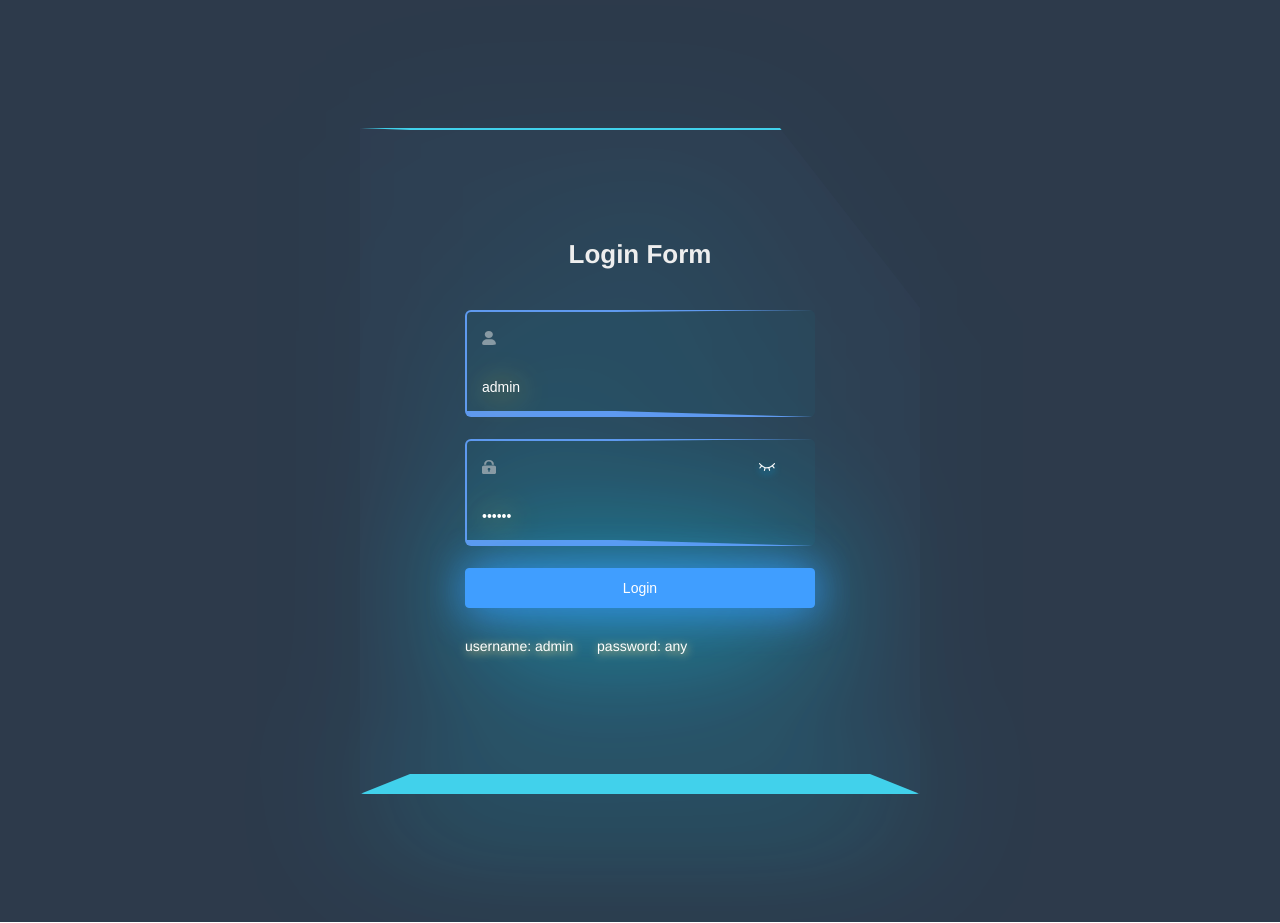
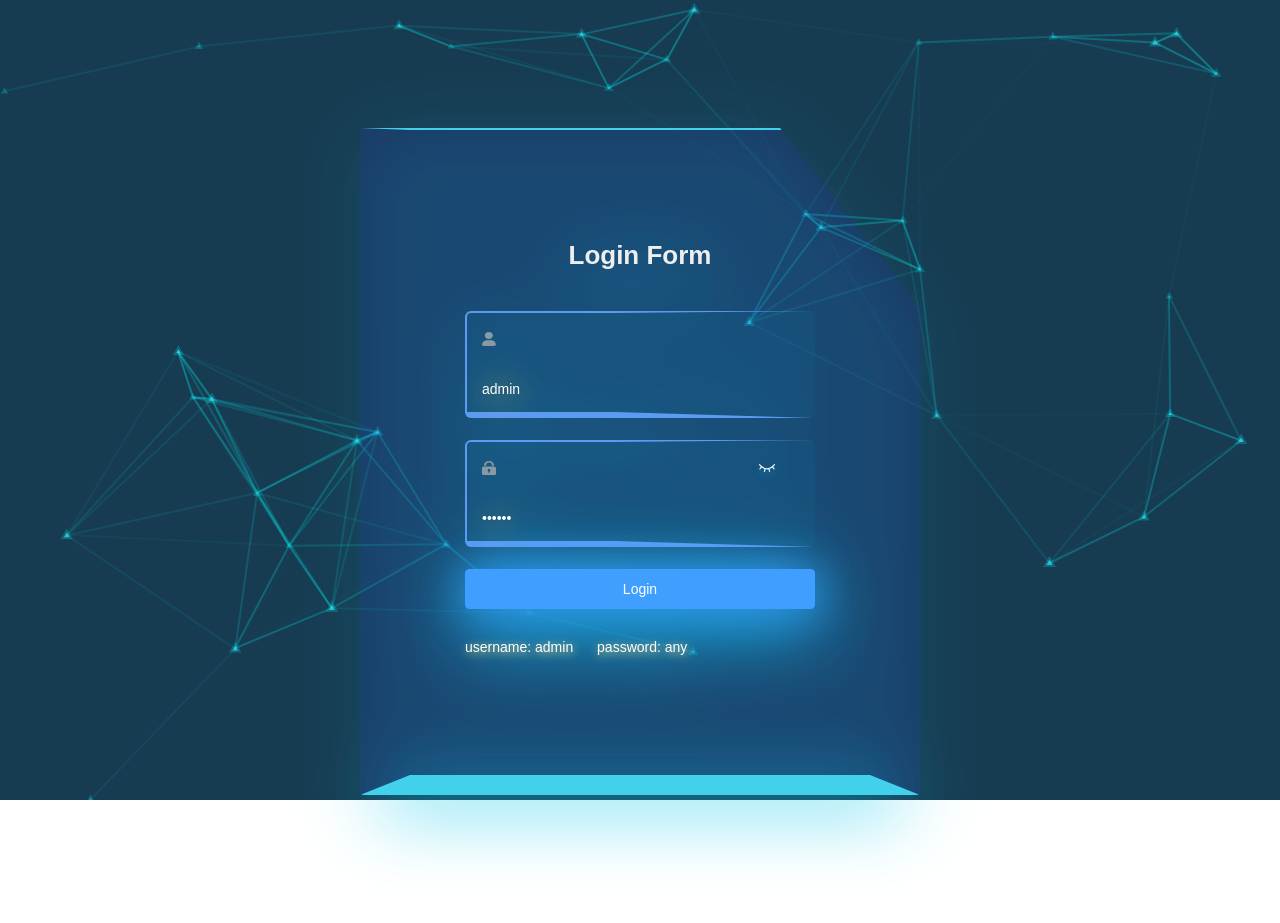
Before and after one commit to Shadows2049/Vue-admin-template, a Vue app: page /#/login in a window 1280 px wide. Built offline with nearby package versions, Linux system fonts and the light colour scheme.

Commit message:
Particle animation

```diff
--- a/package.json
+++ b/package.json
@@ -21,6 +21,7 @@
     "js-cookie": "2.2.0",
     "normalize.css": "7.0.0",
     "nprogress": "0.2.0",
+    "particles.js": "^2.0.0",
     "path-to-regexp": "2.4.0",
     "vue": "2.6.10",
     "vue-router": "3.0.6",
--- a/src/App.vue
+++ b/src/App.vue
@@ -9,3 +9,38 @@ export default {
   name: 'App'
 }
 </script>
+
+<style>
+/* ---- reset ---- */
+body {
+  margin: 0;
+  font: normal 75% Arial, Helvetica, sans-serif;
+}
+
+canvas {
+  display: block;
+  vertical-align: bottom;
+}
+
+/* ---- particles.js container ---- */
+
+/* ---- stats.js ---- */
+
+.js-count-particles {
+  font-size: 1.1em;
+}
+
+#stats,
+.count-particles {
+  -webkit-user-select: none;
+}
+
+#stats {
+  border-radius: 3px 3px 0 0;
+  overflow: hidden;
+}
+
+.count-particles {
+  border-radius: 0 0 3px 3px;
+}
+</style>
--- /dev/null
+++ b/src/components/Particles/particles.vue
@@ -0,0 +1,137 @@
+<template>
+  <div class="particles">
+    <div id="particles-js"></div>
+  </div>
+</template>
+
+<script>
+import 'particles.js'
+export default {
+  name: 'particles',
+  mounted() {
+    this.initParticles()
+  },
+  methods: {
+    initParticles() {
+      window.particlesJS('particles-js', {
+        particles: {
+          number: {
+            value: 80,
+            density: {
+              enable: true,
+              value_area: 2160
+            }
+          },
+          color: {
+            value: '#41d1eb'
+          },
+          shape: {
+            type: 'triangle',
+            stroke: {
+              width: 4,
+              color: '#fff;'
+            },
+            polygon: {
+              nb_sides: 2
+            }
+          },
+          opacity: {
+            value: 0.5,
+            random: false,
+            anim: {
+              enable: false,
+              speed: 1,
+              opacity_min: 0.1,
+              sync: false
+            }
+          },
+          size: {
+            value: 3,
+            random: true,
+            anim: {
+              enable: false,
+              speed: 40,
+              size_min: 0.1,
+              sync: false
+            }
+          },
+          line_linked: {
+            enable: true,
+            distance: 250,
+            color: '#00FFFF',
+            opacity: 0.4,
+            width: 2
+          },
+          move: {
+            enable: true,
+            speed: 1,
+            direction: 'bottom-right',
+            random: false,
+            straight: false,
+            out_mode: 'out',
+            bounce: false,
+            attract: {
+              enable: false,
+              rotateX: 800,
+              rotateY: 1200
+            }
+          }
+        },
+        interactivity: {
+          detect_on: 'canvas',
+          events: {
+            onhover: {
+              enable: true,
+              mode: 'grab'
+            },
+            onclick: {
+              enable: true,
+              mode: 'repulse'
+            },
+            resize: true
+          },
+          modes: {
+            grab: {
+              distance: 110,
+              line_linked: {
+                opacity: 1
+              }
+            },
+            bubble: {
+              distance: 400,
+              size: 40,
+              duration: 2,
+              opacity: 8,
+              speed: 3
+            },
+            repulse: {
+              distance: 200,
+              duration: 0.4
+            },
+            push: {
+              particles_nb: 4
+            },
+            remove: {
+              particles_nb: 2
+            }
+          }
+        },
+        retina_detect: true
+      })
+    }
+  }
+}
+</script>
+
+<style scoped>
+#particles-js {
+  position: absolute;
+  width: 100%;
+  height: 100%;
+  background-color: #173c52;
+  background-image: url('');
+  background-repeat: no-repeat;
+  background-size: cover;
+  background-position: 50% 50%;
+}
+</style>
--- a/src/main.js
+++ b/src/main.js
@@ -14,7 +14,7 @@ import router from './router'
 import animate from 'animate.css'
 import '@/icons' // icon
 import '@/permission' // permission control
-
+import particles from '@/components/Particles/particles'
 /**
  * If you don't want to use mock-server
  * you want to use MockJs for mock api
@@ -32,7 +32,7 @@ if (process.env.NODE_ENV === 'production') {
 Vue.use(ElementUI, { locale }).use(animate)
 // 如果想要中文版 element-ui，按如下方式声明
 // Vue.use(ElementUI)
-
+Vue.use(particles)
 Vue.config.productionTip = false
 
 new Vue({
--- a/src/views/login/index.vue
+++ b/src/views/login/index.vue
@@ -1,5 +1,6 @@
 <template>
   <div class="login-container">
+    <particles />
     <transition
       appear
       name="animate__animated animate__slideInDown animate__slow 3s"
@@ -105,6 +106,7 @@
 <script>
 import { validUsername } from '@/utils/validate'
 
+import particles from '@/components/Particles/particles.vue'
 export default {
   name: 'Login',
   data() {
@@ -178,7 +180,8 @@ export default {
         }
       })
     }
-  }
+  },
+  components: { particles }
 }
 </script>
 
@@ -233,8 +236,8 @@ $cursor: #fff;
 </style>
 
 <style lang="scss" scoped>
-$bg: #2d3a4b;
-$bg2: red;
+$bg: #ffffff;
+$bg2: rgb(255, 255, 255);
 $dark_gray: #889aa4;
 $light_gray: #eee;
 
@@ -243,13 +246,11 @@ $light_gray: #eee;
   width: 100%;
   background-color: $bg;
   overflow: auto;
+
   .box-card {
     z-index: 5;
 
-    background-color: transparentize(
-      $color: rgba(107, 153, 223, 0.911),
-      $amount: 0.88
-    );
+    background-color: transparentize($color: rgb(56, 53, 221), $amount: 0.88);
     -webkit-clip-path: polygon(
       75% 0,
       100% 27%,
@@ -269,11 +270,11 @@ $light_gray: #eee;
     border-right: 50px solid transparent;
     border-left: 50px solid transparent;
     border-bottom: 20px solid #41d1eb;
-    box-shadow: 15px 15px 300px rgba(100, 149, 223, 0.527);
+    box-shadow: 15px 15px 300px rgba(63, 111, 182, 0.527);
   }
 
   .ds {
-    -webkit-filter: drop-shadow(0px 15px 70px #0bccee);
+    -webkit-filter: drop-shadow(0px 15px 35px #0ec8e9);
   }
 
   .login-form {
```
